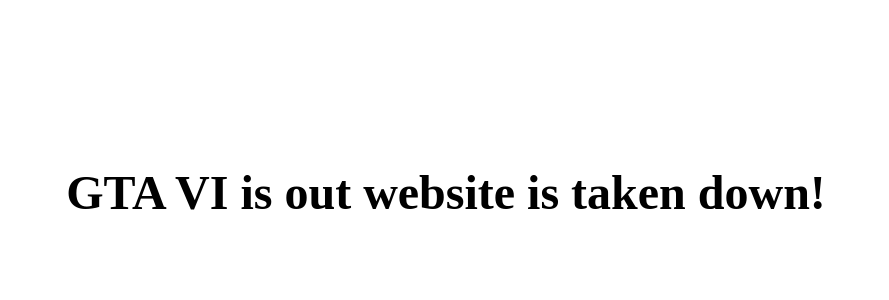
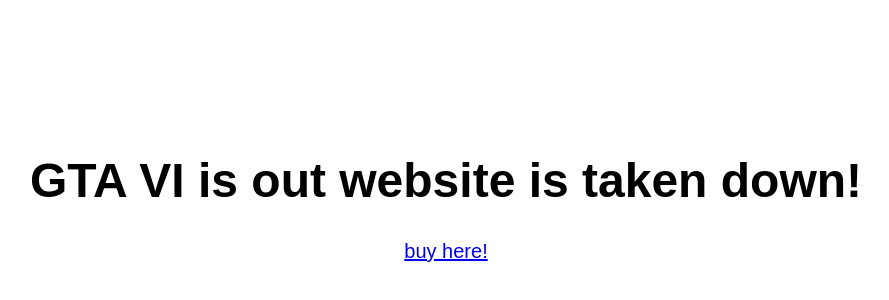
Before and after one commit to GTA6-2026/GTA-6-COUNTDOWN, a plain HTML site: page index.html in a window 1280 px wide. Shown: the part 208-508 px from the top of the page, without its empty margins (194-1083 px from the left). Drawn offline with Linux system fonts and the light colour scheme.

Commit message:
index.html
<!DOCTYPE html>
<html>
<head>
<meta charset="UTF-8">
<title></title>
<style>
body {
    margin: 0;
    height: 100vh;
    display: flex;
    justify-content: center;
    align-items: center;
    font-family: Arial, sans-serif;
    text-align: center;
}

h1 {
    font-size: 48px
}

a {
    font-size: 20px;
}
</style>
</head>
<body>
<div>
    <h1>GTA VI is out website is taken down!</h1>
    <a href="https://store.rockstargames.com/game/buy-gta-vi">buy here!</a>
</div>
</body>
</html>

```diff
--- a/index.html
+++ b/index.html
@@ -11,12 +11,23 @@ body {
     display: flex;
     justify-content: center;
     align-items: center;
-    font-size: 48px;
-    font-weight: bold;
+    font-family: Arial, sans-serif;
+    text-align: center;
+}
+
+h1 {
+    font-size: 48px
+}
+
+a {
+    font-size: 20px;
 }
 </style>
 </head>
 <body>
-GTA VI is out website is taken down!
+<div>
+    <h1>GTA VI is out website is taken down!</h1>
+    <a href="https://store.rockstargames.com/game/buy-gta-vi">buy here!</a>
+</div>
 </body>
 </html>
```
